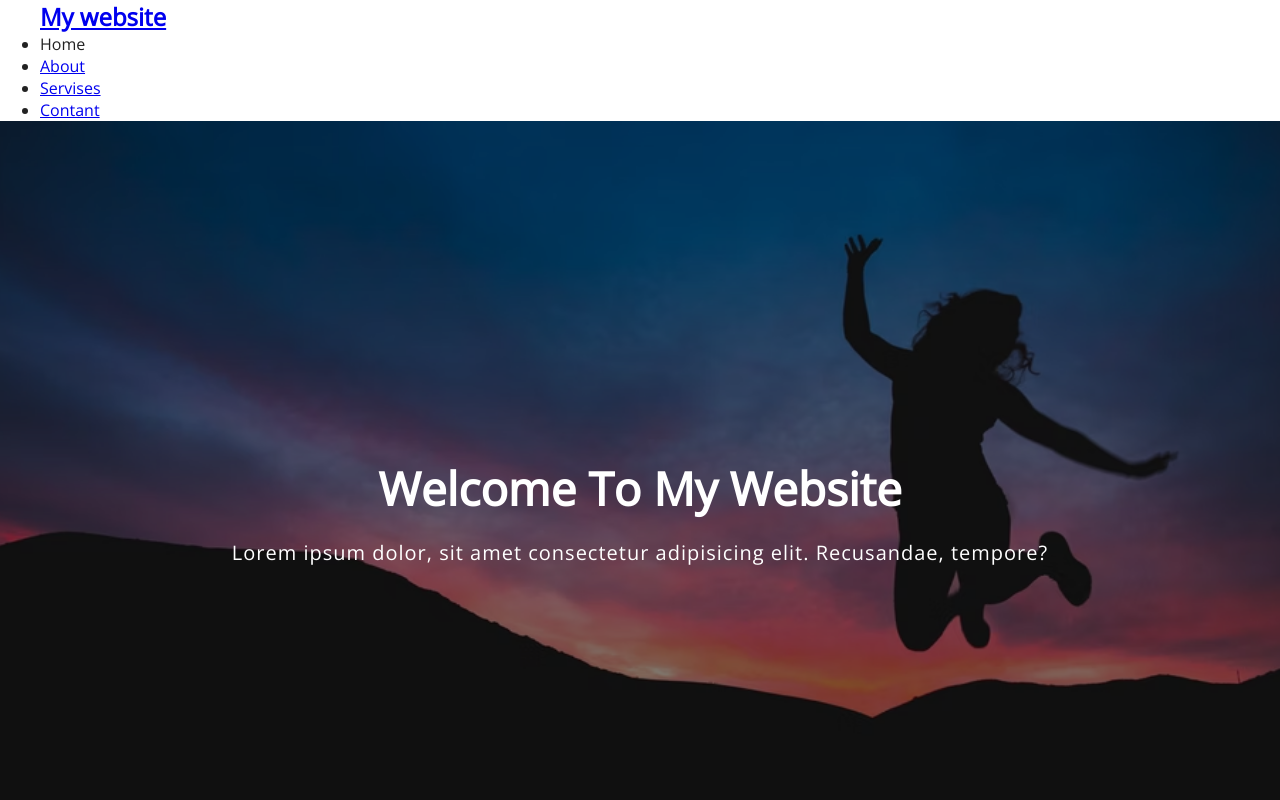
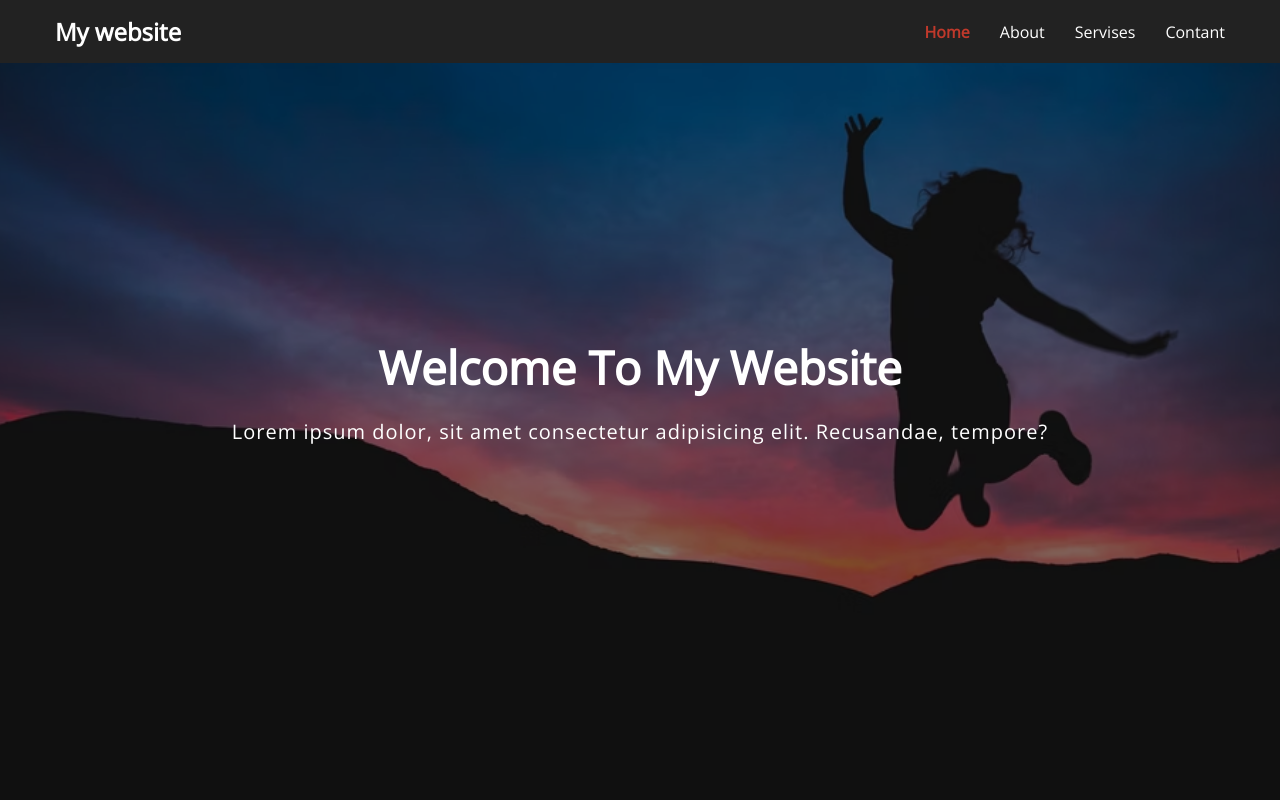
Before and after one commit to sanafathi30/javaScriptProjects, a plain HTML site: page StickyNavbar/index.html in a window 1280 px wide. Shown: the top 800 px of the page. Drawn offline with nearby package versions, Linux system fonts and the light colour scheme.

Commit message:
added js and complet projrct

```diff
--- a/StickyNavbar/index.html
+++ b/StickyNavbar/index.html
@@ -15,7 +15,8 @@
             <h1 class="logo"><a href="/StickyNavbar/index.html">My website</a></h1>
             <ul>
                 <li>
-                    <a href="#" class="active"></a>Home</li>
+                    <a href="#" class="current">Home</a>
+                </li>
                 <li><a href="#">About</a></li>
                 <li><a href="#">Servises</a></li>
                 <li><a href="#">Contant</a></li>
--- a/StickyNavbar/script.js
+++ b/StickyNavbar/script.js
@@ -0,0 +1,9 @@
+const nav = document.querySelector(".nav");
+
+window.addEventListener("scroll", () => {
+    if (window.scrollY > nav.offsetHeight + 150) {
+        nav.classList.add("active");
+    } else {
+        nav.classList.remove("active");
+    }
+});
--- a/StickyNavbar/style.css
+++ b/StickyNavbar/style.css
@@ -21,8 +21,56 @@ body {
     margin: 0 auto;
 }
 
+.nav {
+    position: fixed;
+    background-color: #222;
+    color: #fff;
+    top: 0;
+    left: 0;
+    right: 0;
+    transition: all 0.3s ease-in-out;
+}
 
-/* nav */
+.nav .container {
+    display: flex;
+    justify-content: space-between;
+    align-items: center;
+    padding: 15px 0;
+    transition: all 0.3s ease-in-out;
+}
+
+.nav ul {
+    list-style-type: none;
+    display: flex;
+    align-items: center;
+    justify-content: center;
+}
+
+.nav a {
+    text-decoration: none;
+    color: #fff;
+    padding: 20px 15px;
+    transition: all 0.3s ease-in-out;
+}
+
+.nav.active {
+    background-color: #fff;
+    box-shadow: 0 2px 10px rgba(0, 0, 0, 0.3);
+}
+
+.nav.active a {
+    color: #000;
+}
+
+.nav.active .container {
+    padding: 9px 0;
+}
+
+.nav a.current,
+.nav a:hover {
+    color: #c0392b;
+    font-weight: bold;
+}
 
 .hero {
     background-image: url("/StickyNavbar/img/photo-1443916568596-df5a58c445e9.avif");
```
